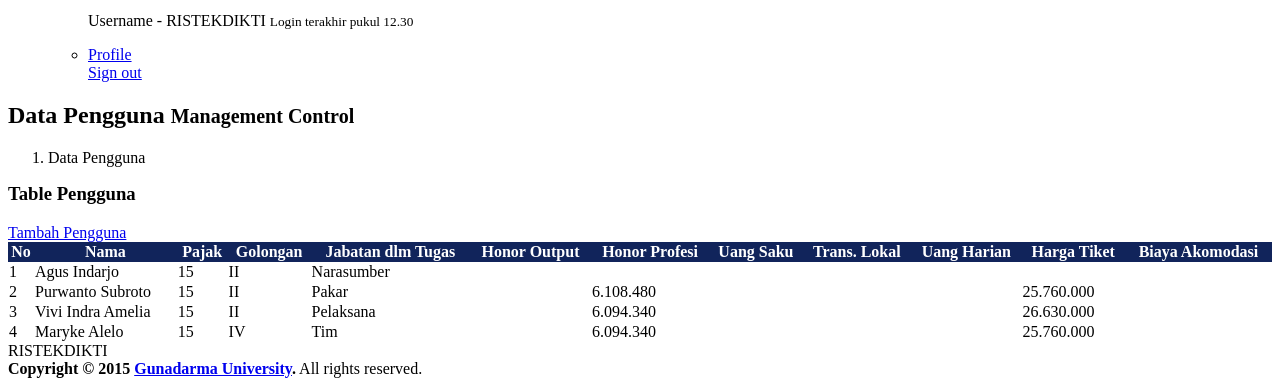
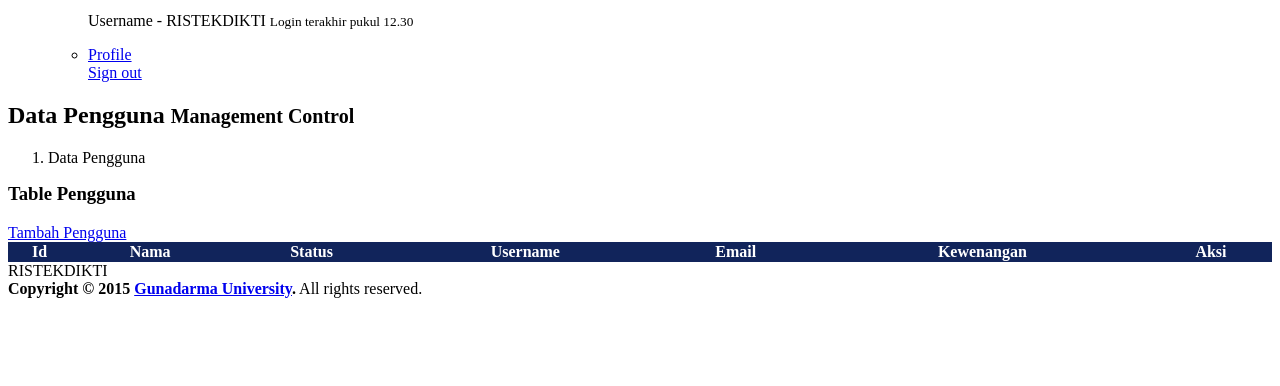
Before and after one commit to datadigicore/siprisdik, a PHP site: the page made by view/content/admin-pengguna.php in a window 1280 px wide. Shown: the part 804-1190 px from the top of the page. After the commit the page ends 1102 px from the top, so only its background shows below. Run offline with PHP 8.4, Linux system fonts and the light colour scheme; the template is opened without the code that fills it: most values are stand-ins (such as "Sample title", 1, 10 or a date in 2020); lists and menus that the app fills with data are empty.

Commit message:
Integrate datatable admin manage user

```diff
--- a/config/application.php
+++ b/config/application.php
@@ -5,6 +5,7 @@ ob_clean();
 require_once __DIR__ .'/config.php';
 require_once __DIR__ .'/../utility/database/mysql_db.php';
 require_once __DIR__ .'/../utility/utilityCode.php';
+require_once __DIR__ .'/../utility/datatable.php';
 require_once __DIR__ ."/../library/security/HTMLPurifier.auto.php";
 // ====================================================
 
@@ -17,6 +18,7 @@ require_once __DIR__ .'/../model/modelLogin.php';
 $config      = new config();
 $db          = new mysql_db();
 $utility     = new utilityCode();
+$datatable   = new datatable();
 $login       = new modelLogin();
 $pengguna    = new modelPengguna();
 // ====================================================
--- a/view/content/admin-pengguna.php
+++ b/view/content/admin-pengguna.php
@@ -18,7 +18,7 @@
     <div class="row">
       <div class="col-xs-12">
         <div class="box">
-          <div class="box-header">
+          <div class="box-header with-border">
             <h3 class="box-title" style="margin-top:6px;">Table Pengguna</h3>
             <a href="<?php echo $url_rewrite;?>content/adduser" class="btn btn-success btn-sm pull-right">Tambah Pengguna</a>
           </div>
@@ -26,78 +26,15 @@
             <table id="table" class="display nowrap table table-bordered table-striped" cellspacing="0" width="100%">
               <thead style="background-color:#11245B;color:white;">
                 <tr>
-                  <th>No</th>
+                  <th>Id</th>
                   <th>Nama</th>
-                  <th>Pajak</th>
-                  <th>Golongan</th>
-                  <th>Jabatan dlm Tugas</th>
-                  <th>Honor Output</th>
-                  <th>Honor Profesi</th>
-                  <th>Uang Saku</th>
-                  <th>Trans. Lokal</th>
-                  <th>Uang Harian</th>
-                  <th>Harga Tiket</th>
-                  <th>Biaya Akomodasi</th>
+                  <th>Status</th>
+                  <th>Username</th>
+                  <th>Email</th>
+                  <th>Kewenangan</th>
+                  <th>Aksi</th>
                 </tr>
               </thead>
-              <tbody>
-                <tr>
-                  <td>1</td>
-                  <td>Agus Indarjo</td>
-                  <td>15</td>
-                  <td>II</td>
-                  <td>Narasumber</td>
-                  <td></td>
-                  <td></td>
-                  <td></td>
-                  <td></td>
-                  <td></td>
-                  <td></td>
-                  <td></td>
-                </tr>
-                <tr>
-                  <td>2</td>
-                  <td>Purwanto Subroto</td>
-                  <td>15</td>
-                  <td>II</td>
-                  <td>Pakar</td>
-                  <td></td>
-                  <td>6.108.480</td>
-                  <td></td>
-                  <td></td>
-                  <td></td>
-                  <td>25.760.000</td>
-                  <td></td>
-                </tr>
-                <tr>
-                  <td>3</td>
-                  <td>Vivi Indra Amelia</td>
-                  <td>15</td>
-                  <td>II</td>
-                  <td>Pelaksana</td>
-                  <td></td>
-                  <td>6.094.340</td>
-                  <td></td>
-                  <td></td>
-                  <td></td>
-                  <td>26.630.000</td>
-                  <td></td>
-                </tr>
-                <tr>
-                  <td>4</td>
-                  <td>Maryke Alelo</td>
-                  <td>15</td>
-                  <td>IV</td>
-                  <td>Tim</td>
-                  <td></td>
-                  <td>6.094.340</td>
-                  <td></td>
-                  <td></td>
-                  <td></td>
-                  <td>25.760.000</td>
-                  <td></td>
-                </tr>
-              </tbody>
             </table>
           </div>
         </div>
@@ -107,8 +44,30 @@
 </div>
 <script>
   $(function () {
-    $('#table').DataTable({
-      "scrollX": true
+    var table = $(".table").DataTable({
+      "processing": true,
+      "serverSide": true,
+      "ajax": {
+        "url": "<?php echo $url_rewrite;?>process/user/table",
+        "type": "POST"
+      },
+      "columnDefs" : [
+        {"targets" : 0,
+         "visible" : false},
+        {"targets" : 1},
+        {"targets" : 2},
+        {"targets" : 3},
+        {"targets" : 4},
+        {"targets" : 5},
+        {"orderable": false,
+         "data": null,
+         "defaultContent":  '<div class="text-center">'+
+                              '<a style="margin:0 2px;" id="btn-edt" href="#modal-editProject" class="btn btn-success btn-sm" data-toggle="modal"><i class="fa fa-edit"></i> Edit</a>'+
+                              '<a style="margin:0 2px;" id="btn-del" href="#modal-deleteProject" class="open-deleteProject btn btn-danger btn-sm" data-toggle="modal"><i class="fa fa-trash-o"></i> Hapus</a>'+
+                            '</div>',
+         "targets": 6 }
+      ],
+      "order": [[ 0, "desc" ]]
     });
   });
 </script>
```
Also changed, not shown: config/config.php (+9 -1 lines), core/pengguna/proses_pengguna.php (+28 -0 lines), utility/datatable.php (added, +17 -0 lines), utility/ssp.class.php (renamed from config/ssp.class.php).
